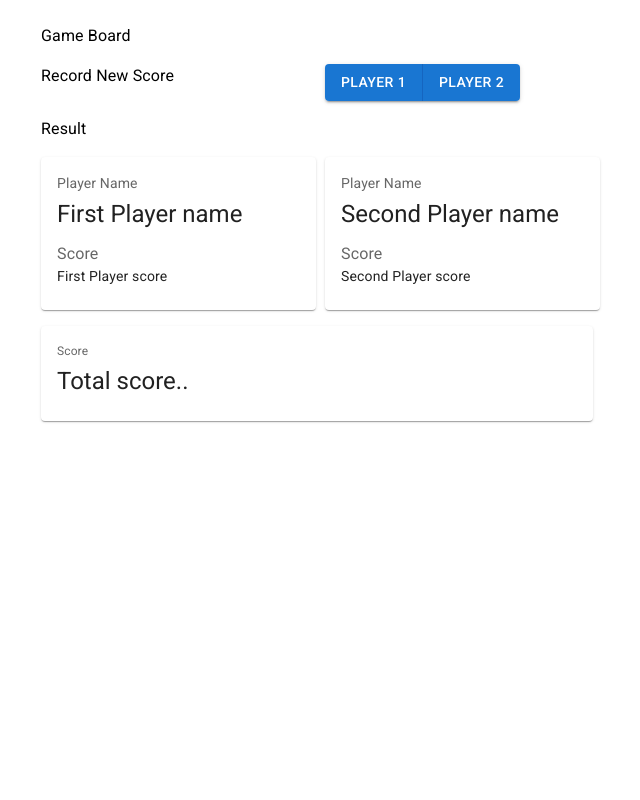
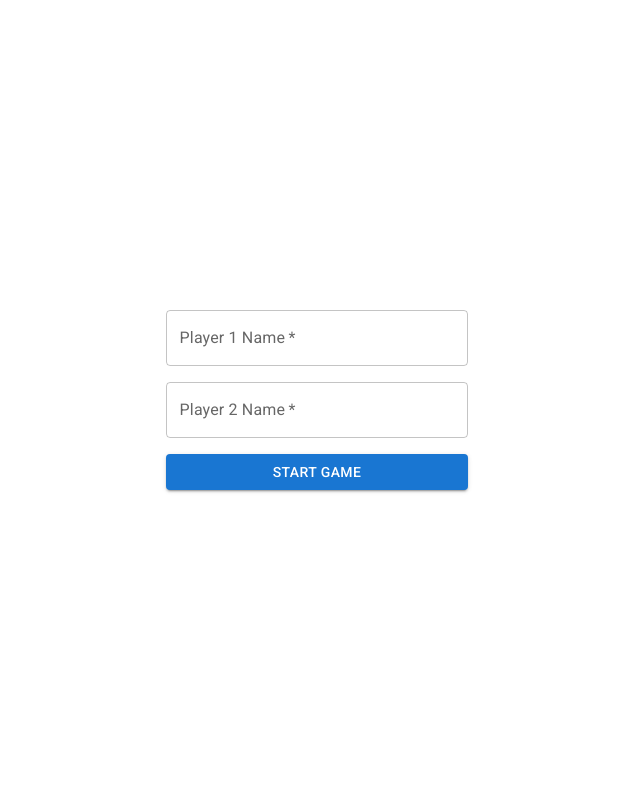
Before and after one commit to HouariZegai/Tennis, a React (Create React App) app in the folder web/: page / in a window 1280 px wide. Shown: the top 800 px of the page, without its empty margins (323-963 px from the left). Built offline with nearby package versions, Linux system fonts and the light colour scheme; no server answers.

Commit message:
feat: populate game board page with backend data

```diff
--- a/web/src/App.js
+++ b/web/src/App.js
@@ -5,7 +5,7 @@ import StartGame from './pages/StartGame';
 function App() {
   return (
     <div>
-      {/* <StartGame /> */}
+      <StartGame />
       <GameBoard />
     </div>
   );
--- a/web/src/api/Tennis.js
+++ b/web/src/api/Tennis.js
@@ -9,3 +9,8 @@ export const initGame = async (players) => {
         body: JSON.stringify(players)
     });
 }
+
+export const fetchScore = async () => {
+    const res = await fetch(`${BASE_URL}/score`)
+    return res.json()
+}
--- a/web/src/pages/GameBoard.js
+++ b/web/src/pages/GameBoard.js
@@ -1,7 +1,20 @@
 import { Button, ButtonGroup, Card, CardContent, Container, Grid, Typography } from '@mui/material'
-import React from 'react'
+import React, { useEffect, useState } from 'react'
+import { fetchScore } from '../api/Tennis'
 
 const GameBoard = () => {
+  const [score, setScore] = useState({})
+
+  const getScore = async () => {
+    const res = await fetchScore()
+    console.table('res: ', res)
+    setScore(res)
+  }
+
+  useEffect(() => {
+    getScore()
+  }, [])
+
   return (
     <Container maxWidth="sm">
         <Grid container spacing={2} marginTop={1}>
@@ -29,10 +42,10 @@ const GameBoard = () => {
                         Player Name
                     </Typography>
                     <Typography variant="h5" component="div">
-                        First Player name
+                        {score?.firstPlayer?.name}
                     </Typography>
                     <Typography sx={{ mt: 1.5 }} color="text.secondary">Score</Typography>
-                    <Typography variant="body2" sx={{ fontSize: 14 }}>First Player score</Typography>
+                    <Typography variant="body2" sx={{ fontSize: 14 }}>{score?.firstPlayer?.score}</Typography>
                 </CardContent>
             </Card>
           </Grid>
@@ -43,10 +56,10 @@ const GameBoard = () => {
                         Player Name
                     </Typography>
                     <Typography variant="h5" component="div">
-                        Second Player name
+                        {score?.secondPlayer?.name}
                     </Typography>
                     <Typography sx={{ mt: 1.5 }} color="text.secondary">Score</Typography>
-                    <Typography variant="body2" sx={{ fontSize: 14 }}>Second Player score</Typography>
+                    <Typography variant="body2" sx={{ fontSize: 14 }}>{score?.secondPlayer?.score}</Typography>
                 </CardContent>
             </Card>
           </Grid>
@@ -56,7 +69,7 @@ const GameBoard = () => {
                   <Typography sx={{ fontSize: 12 }} color="text.secondary" gutterBottom>
                       Score
                   </Typography>
-                  <Typography variant="h5" component="div">Total score..</Typography>
+                  <Typography variant="h5" component="div">{score?.score}</Typography>
               </CardContent>
             </Card>
           </Grid>
```
